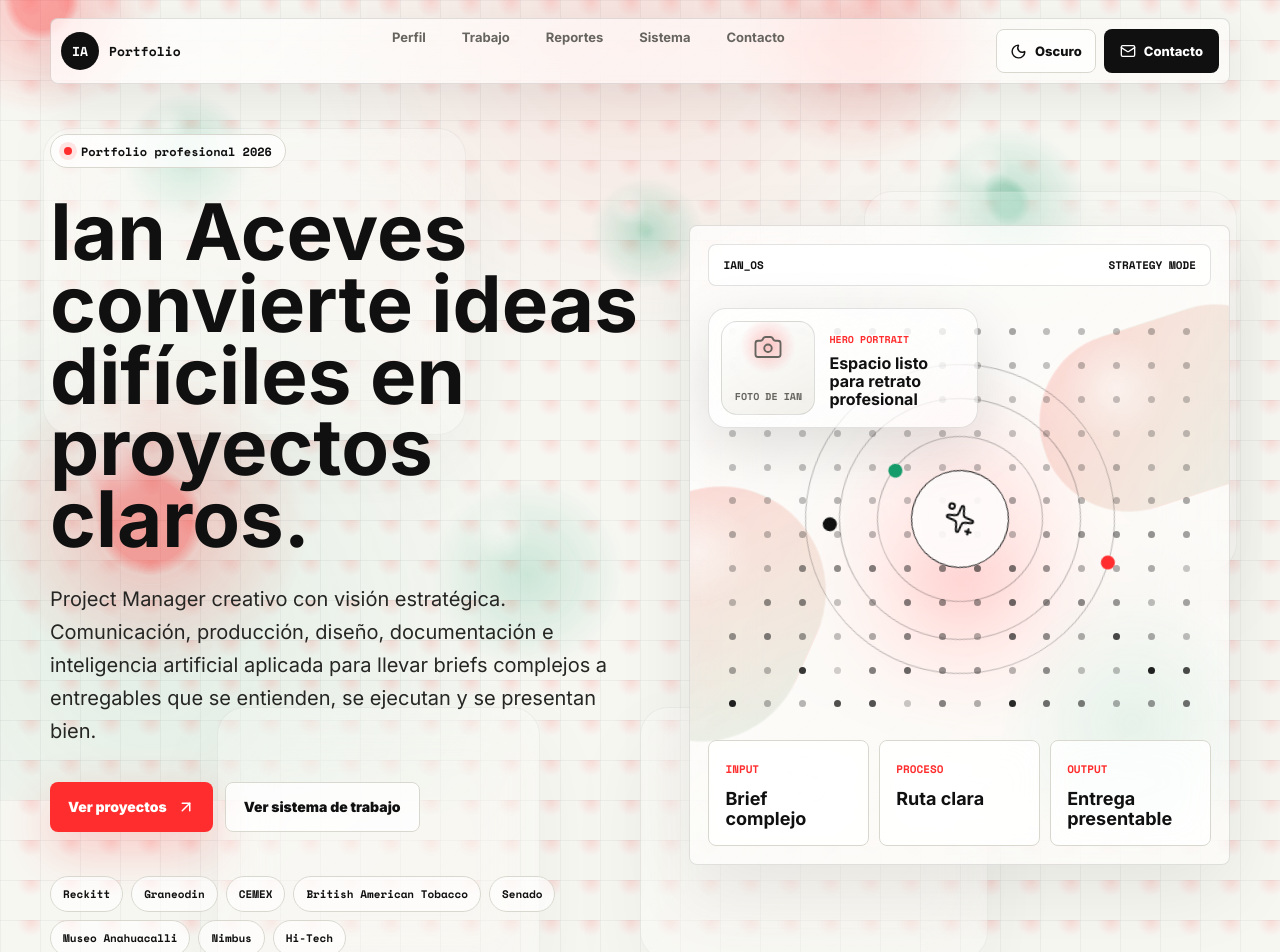
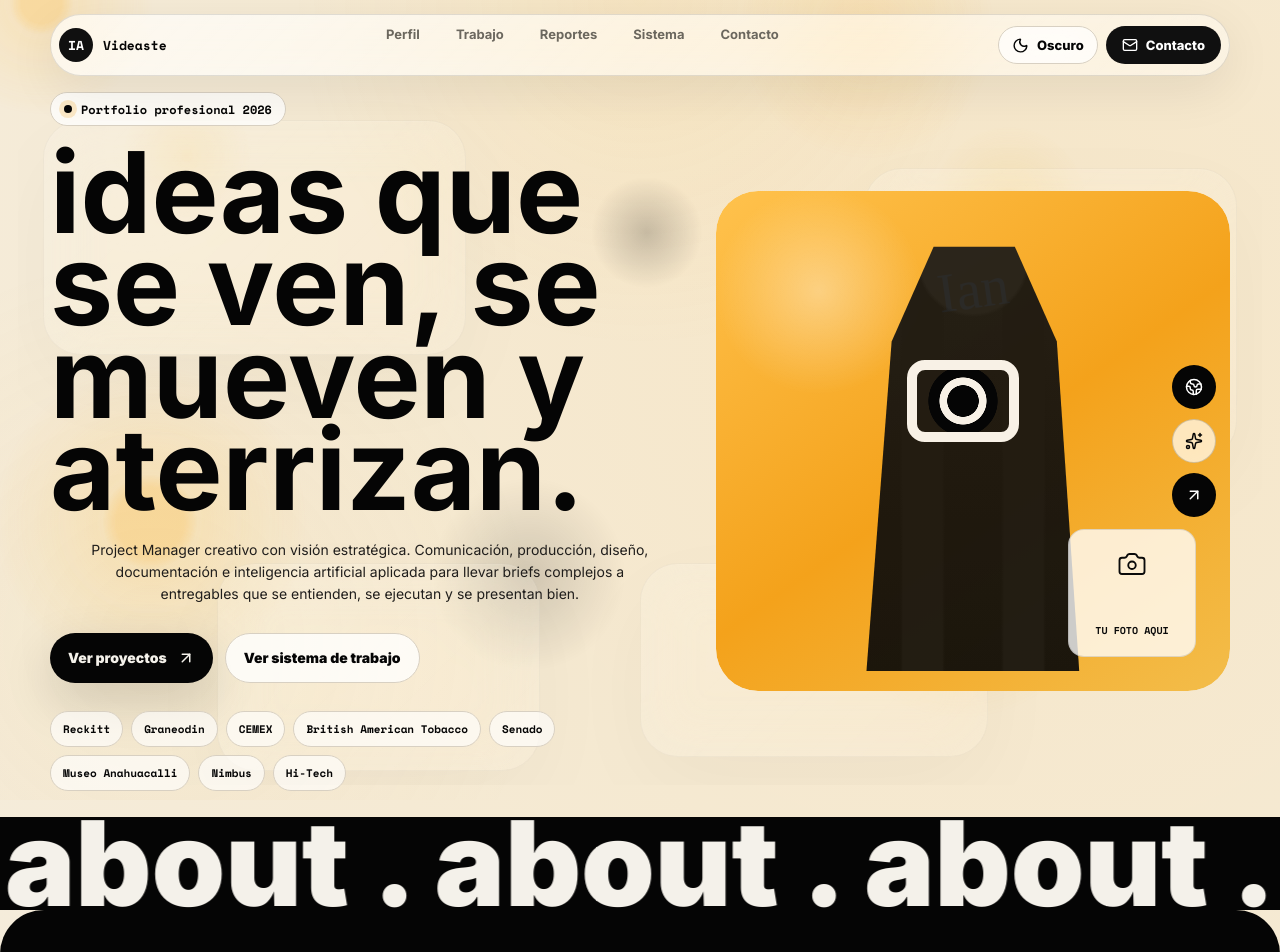
Before and after one commit to ianamb66/ian-portfolio-tech, a React (Vite) app: page / in a window 1280 px wide. Shown: the top 952 px of the page. Built offline with nearby package versions, Linux system fonts and the light colour scheme.

Commit message:
Adapt portfolio to editorial visual style

```diff
--- a/src/App.css
+++ b/src/App.css
@@ -1,19 +1,21 @@
 :root {
-  --bg: #f7f7f2;
-  --ink: #101010;
-  --muted: #66645e;
-  --line: #d9d8cf;
-  --panel: #ffffff;
-  --panel-soft: #efeee7;
+  --bg: #f4f1ea;
+  --ink: #050505;
+  --muted: #6b675e;
+  --line: #d8d0c2;
+  --panel: #fffdf7;
+  --panel-soft: #ebe5d8;
   --solid: #101010;
   --solid-text: #ffffff;
   --glass: rgba(255, 255, 255, 0.64);
   --glass-strong: rgba(255, 255, 255, 0.78);
   --glass-line: rgba(16, 16, 16, 0.12);
   --grid-line: rgba(16, 16, 16, 0.045);
-  --red: #ff2d2d;
-  --red-dark: #b90000;
-  --green: #16a06d;
+  --red: #f0a51b;
+  --red-dark: #c57700;
+  --green: #f4c04e;
+  --sun: #ffb52d;
+  --amber: #f1c35a;
   --radius: 8px;
   --shadow: 0 24px 80px rgba(16, 16, 16, 0.08);
   --mono: "Space Mono", "SFMono-Regular", Consolas, monospace;
@@ -21,21 +23,23 @@
 }
 
 html[data-theme="dark"] {
-  --bg: #08090b;
-  --ink: #f5f2ea;
-  --muted: #aaa59a;
-  --line: rgba(245, 242, 234, 0.14);
-  --panel: #111317;
-  --panel-soft: #171a20;
+  --bg: #0b0a08;
+  --ink: #f7f1e6;
+  --muted: #b6ab98;
+  --line: rgba(247, 241, 230, 0.16);
+  --panel: #15120d;
+  --panel-soft: #201b14;
   --solid: #f5f2ea;
   --solid-text: #08090b;
   --glass: rgba(18, 21, 27, 0.58);
   --glass-strong: rgba(18, 21, 27, 0.74);
   --glass-line: rgba(255, 255, 255, 0.16);
   --grid-line: rgba(255, 255, 255, 0.055);
-  --red: #ff4b4b;
-  --red-dark: #d91d1d;
-  --green: #45d19a;
+  --red: #ffb52d;
+  --red-dark: #d98900;
+  --green: #f5ca5e;
+  --sun: #ffb52d;
+  --amber: #f1c35a;
   --shadow: 0 24px 90px rgba(0, 0, 0, 0.42);
   color-scheme: dark;
 }
@@ -52,11 +56,9 @@ body {
   margin: 0;
   min-width: 320px;
   background:
-    radial-gradient(circle at 78% 4%, color-mix(in srgb, var(--red) 13%, transparent), transparent 30%),
-    linear-gradient(var(--grid-line) 1px, transparent 1px),
-    linear-gradient(90deg, var(--grid-line) 1px, transparent 1px),
+    radial-gradient(circle at 78% 4%, color-mix(in srgb, var(--sun) 18%, transparent), transparent 28%),
+    radial-gradient(circle at 18% 82%, color-mix(in srgb, var(--amber) 14%, transparent), transparent 30%),
     var(--bg);
-  background-size: 40px 40px;
   color: var(--ink);
   font-family: var(--sans);
   transition: background-color 260ms ease, color 260ms ease;
@@ -88,8 +90,8 @@ a {
   overflow: hidden;
   pointer-events: none;
   background:
-    radial-gradient(circle at 50% 0%, color-mix(in srgb, var(--red) 10%, transparent), transparent 34%),
-    radial-gradient(circle at 12% 80%, color-mix(in srgb, var(--green) 9%, transparent), transparent 30%);
+    radial-gradient(circle at 50% 0%, color-mix(in srgb, var(--sun) 9%, transparent), transparent 34%),
+    radial-gradient(circle at 12% 80%, color-mix(in srgb, var(--amber) 8%, transparent), transparent 30%);
 }
 
 .goo-filter {
@@ -102,7 +104,7 @@ a {
   position: absolute;
   inset: -18vh -12vw;
   filter: url("#liquid-goo");
-  opacity: 0.42;
+  opacity: 0.32;
   transform-origin: center;
   will-change: transform;
 }
@@ -114,10 +116,8 @@ a {
   width: var(--size);
   height: var(--size);
   border-radius: 50%;
-  background:
-    radial-gradient(circle at 35% 28%, rgba(255, 255, 255, 0.78), transparent 16%),
-    radial-gradient(circle at 50% 50%, color-mix(in srgb, var(--tone) 88%, transparent), transparent 68%);
-  opacity: 0.72;
+  background: radial-gradient(circle at 50% 50%, color-mix(in srgb, var(--tone) 88%, transparent), transparent 68%);
+  opacity: 0.68;
   transform: translate3d(0, 0, 0) scale(1);
   animation: goo-drift var(--duration) ease-in-out var(--delay) infinite alternate;
   will-change: transform;
@@ -161,7 +161,7 @@ main,
 .topbar {
   position: fixed;
   left: 50%;
-  top: 18px;
+  top: 14px;
   z-index: 50;
   width: min(1180px, calc(100% - 32px));
   transform: translateX(-50%);
@@ -169,10 +169,10 @@ main,
   grid-template-columns: auto 1fr auto;
   align-items: center;
   gap: 24px;
-  min-height: 64px;
-  padding: 10px;
+  min-height: 54px;
+  padding: 8px;
   border: 1px solid var(--glass-line);
-  border-radius: var(--radius);
+  border-radius: 999px;
   background:
     linear-gradient(135deg, color-mix(in srgb, var(--glass-strong) 88%, transparent), color-mix(in srgb, var(--glass) 72%, transparent));
   backdrop-filter: blur(24px) saturate(1.35);
@@ -201,8 +201,8 @@ main,
 .brand-mark span:first-child {
   display: grid;
   place-items: center;
-  width: 38px;
-  height: 38px;
+  width: 34px;
+  height: 34px;
   background: var(--solid);
   color: var(--solid-text);
   border-radius: 50%;
@@ -214,9 +214,9 @@ main,
 }
 
 .nav-links a {
-  min-height: 44px;
+  min-height: 38px;
   padding: 0 14px;
-  border-radius: var(--radius);
+  border-radius: 999px;
   color: var(--muted);
   font-size: 13px;
   font-weight: 700;
@@ -232,11 +232,11 @@ main,
 .nav-cta {
   justify-content: center;
   gap: 8px;
-  min-height: 44px;
+  min-height: 38px;
   padding: 0 16px;
   background: var(--solid);
   color: var(--solid-text);
-  border-radius: var(--radius);
+  border-radius: 999px;
   font-size: 13px;
   font-weight: 800;
 }
@@ -252,10 +252,10 @@ main,
   align-items: center;
   justify-content: center;
   gap: 8px;
-  min-height: 44px;
+  min-height: 38px;
   padding: 0 13px;
   border: 1px solid var(--line);
-  border-radius: var(--radius);
+  border-radius: 999px;
   background: var(--glass);
   color: var(--ink);
   font-family: var(--sans);
@@ -274,8 +274,8 @@ main,
 
 .hero-section {
   position: relative;
-  min-height: 100dvh;
-  padding: 134px 24px 72px;
+  min-height: 86dvh;
+  padding: 92px 24px 26px;
   display: grid;
   align-items: center;
 }
@@ -292,7 +292,7 @@ main,
   position: absolute;
   display: block;
   border: 1px solid var(--glass-line);
-  border-radius: 28px;
+  border-radius: 38px;
   background:
     linear-gradient(135deg, color-mix(in srgb, var(--glass-strong) 82%, transparent), color-mix(in srgb, var(--glass) 58%, transparent)),
     radial-gradient(circle at 28% 18%, rgba(255, 255, 255, 0.34), transparent 28%);
@@ -301,7 +301,7 @@ main,
     0 30px 90px rgba(0, 0, 0, 0.12);
   backdrop-filter: blur(28px) saturate(1.45);
   -webkit-backdrop-filter: blur(28px) saturate(1.45);
-  opacity: 0.38;
+  opacity: 0.28;
   will-change: transform, opacity;
 }
 
@@ -344,8 +344,8 @@ main,
   position: relative;
   z-index: 2;
   display: grid;
-  grid-template-columns: minmax(0, 1.05fr) minmax(420px, 0.95fr);
-  gap: 42px;
+  grid-template-columns: minmax(0, 1.02fr) minmax(390px, 0.82fr);
+  gap: 26px;
   align-items: center;
 }
 
@@ -368,9 +368,9 @@ main,
 .live-dot {
   width: 8px;
   height: 8px;
-  background: var(--red);
+  background: var(--ink);
   border-radius: 50%;
-  box-shadow: 0 0 0 5px rgba(255, 45, 45, 0.12);
+  box-shadow: 0 0 0 5px color-mix(in srgb, var(--red) 22%, transparent);
 }
 
 h1,
@@ -381,26 +381,28 @@ p {
 }
 
 .hero-copy h1 {
-  max-width: 760px;
-  margin-top: 28px;
-  font-size: 78px;
-  line-height: 0.92;
+  max-width: 880px;
+  margin-top: 20px;
+  font-size: clamp(64px, 8.8vw, 124px);
+  line-height: 0.82;
   letter-spacing: 0;
+  text-transform: lowercase;
 }
 
 .hero-lede {
-  max-width: 720px;
-  margin-top: 28px;
+  max-width: 560px;
+  margin: 24px auto 0;
   color: color-mix(in srgb, var(--ink) 74%, var(--muted));
-  font-size: 20px;
-  line-height: 1.65;
+  font-size: 14px;
+  line-height: 1.55;
+  text-align: center;
 }
 
 .hero-actions {
   display: flex;
   flex-wrap: wrap;
   gap: 12px;
-  margin-top: 34px;
+  margin-top: 28px;
 }
 
 .primary-action,
@@ -409,15 +411,15 @@ p {
   gap: 10px;
   min-height: 50px;
   padding: 0 18px;
-  border-radius: var(--radius);
+  border-radius: 999px;
   font-size: 14px;
   font-weight: 850;
 }
 
 .primary-action {
-  background: var(--red);
-  color: #fff;
-  box-shadow: 0 18px 50px rgba(255, 45, 45, 0.24);
+  background: var(--ink);
+  color: var(--bg);
+  box-shadow: 0 18px 50px rgba(16, 16, 16, 0.16);
 }
 
 .primary-action:hover {
@@ -436,7 +438,7 @@ p {
   display: flex;
   flex-wrap: wrap;
   gap: 8px;
-  margin-top: 44px;
+  margin-top: 28px;
 }
 
 .client-strip span,
@@ -469,6 +471,165 @@ p {
   overflow: hidden;
   backdrop-filter: blur(30px) saturate(1.45);
   -webkit-backdrop-filter: blur(30px) saturate(1.45);
+}
+
+.poster-panel {
+  position: relative;
+  min-height: 500px;
+  border-radius: 42px;
+  overflow: hidden;
+}
+
+.poster-photo {
+  position: relative;
+  min-height: 500px;
+  display: grid;
+  place-items: end center;
+  padding: 34px;
+  border-radius: 42px;
+  background:
+    radial-gradient(circle at 20% 20%, rgba(255, 255, 255, 0.36), transparent 18%),
+    linear-gradient(145deg, #ffc24d 0%, #f4a21b 52%, #f3bd4a 100%);
+  box-shadow: var(--shadow);
+  isolation: isolate;
+}
+
+.poster-photo::before {
+  content: "";
+  position: absolute;
+  left: 50%;
+  bottom: 20px;
+  z-index: 1;
+  width: min(58%, 280px);
+  aspect-ratio: 0.62;
+  transform: translateX(-50%);
+  border-radius: 42% 42% 12% 12%;
+  background:
+    radial-gradient(circle at 50% 9%, #1a1a1a 0 12%, transparent 13%),
+    linear-gradient(90deg, transparent 0 24%, #111 25% 39%, transparent 40% 60%, #111 61% 75%, transparent 76%),
+    linear-gradient(#151515, #090909);
+  clip-path: polygon(21% 27%, 36% 6%, 65% 6%, 80% 27%, 88% 100%, 12% 100%);
+  opacity: 0.92;
+}
+
+.poster-photo::after {
+  content: "";
+  position: absolute;
+  left: 48%;
+  top: 42%;
+  z-index: 3;
+  width: 92px;
+  height: 62px;
+  transform: translate(-50%, -50%);
+  border: 10px solid #f8f1e6;
+  border-radius: 18px;
+  background:
+    radial-gradient(circle, #050505 0 28%, #f8f1e6 29% 42%, #050505 43% 62%, transparent 63%);
+}
+
+.photo-script {
+  position: absolute;
+  left: 50%;
+  top: 70px;
+  transform: translateX(-50%) rotate(-8deg);
+  color: rgba(255, 255, 255, 0.72);
+  font-family: "Brush Script MT", "Segoe Script", cursive;
+  font-size: 56px;
+  line-height: 1;
+}
+
+.poster-panel .portrait-frame {
+  position: relative;
+  z-index: 4;
+  width: 128px;
+  align-self: end;
+  margin-left: auto;
+  color: #0a0a0a;
+  background: rgba(255, 255, 255, 0.78);
+}
+
+.poster-side-actions {
+  position: absolute;
+  right: 14px;
+  top: 50%;
+  z-index: 5;
+  display: grid;
+  gap: 10px;
+  transform: translateY(-50%);
+}
+
+.poster-side-actions span {
+  display: grid;
+  place-items: center;
+  width: 44px;
+  height: 44px;
+  border: 1px solid rgba(0, 0, 0, 0.18);
+  border-radius: 50%;
+  background: rgba(255, 255, 255, 0.72);
+  backdrop-filter: blur(18px) saturate(1.3);
+  -webkit-backdrop-filter: blur(18px) saturate(1.3);
+}
+
+.poster-side-actions span:first-child,
+.poster-side-actions span:last-child {
+  background: #050505;
+  color: #fff;
+}
+
+.poster-stats {
+  position: absolute;
+  left: -92%;
+  right: calc(100% + 22px);
+  bottom: 4px;
+  display: grid;
+  grid-template-columns: repeat(2, 1fr);
+  gap: 18px;
+}
+
+.poster-stats strong {
+  display: block;
+  font-size: 42px;
+  font-style: italic;
+  line-height: 0.9;
+}
+
+.poster-stats span {
+  display: block;
+  margin-top: 8px;
+  color: var(--muted);
+  font-size: 10px;
+  font-weight: 700;
+  line-height: 1.3;
+  text-transform: lowercase;
+}
+
+.word-marquee {
+  position: relative;
+  z-index: 2;
+  width: 100%;
+  overflow: hidden;
+  background: var(--ink);
+  color: var(--bg);
+  white-space: nowrap;
+}
+
+.word-marquee div {
+  display: inline-flex;
+  min-width: max-content;
+  will-change: transform;
+}
+
+.word-marquee span {
+  padding-right: 18px;
+  font-size: clamp(48px, 10vw, 118px);
+  font-weight: 950;
+  line-height: 0.78;
+  letter-spacing: 0;
+  text-transform: lowercase;
+}
+
+.word-marquee span::after {
+  content: " .";
 }
 
 .liquid-panel::before {
@@ -710,12 +871,12 @@ p {
 }
 
 .section-block {
-  padding: 96px 0;
+  padding: 86px 0;
 }
 
 .section-kicker {
   margin-bottom: 18px;
-  color: var(--red);
+  color: var(--red-dark);
 }
 
 .two-column,
@@ -730,9 +891,10 @@ p {
 
 .section-title {
   max-width: 720px;
-  font-size: 52px;
-  line-height: 1;
+  font-size: clamp(44px, 6.5vw, 88px);
+  line-height: 0.88;
   letter-spacing: 0;
+  text-transform: lowercase;
 }
 
 .profile-copy,
@@ -745,6 +907,37 @@ p {
 .profile-copy {
   display: grid;
   gap: 18px;
+}
+
+.profile-section {
+  width: 100%;
+  max-width: none;
+  padding: 92px max(16px, calc((100vw - 1180px) / 2));
+  border-radius: 44px 44px 0 0;
+  background: #050505;
+  color: #f8f1e6;
+}
+
+.profile-section .section-kicker {
+  color: var(--red);
+}
+
+.profile-section .profile-copy,
+.profile-section .capability-card p,
+.profile-section .client-card p {
+  color: rgba(248, 241, 230, 0.72);
+}
+
+.profile-section .capability-card,
+.profile-section .client-card {
+  border-color: rgba(248, 241, 230, 0.16);
+  background: rgba(248, 241, 230, 0.055);
+}
+
+.profile-section .client-mark {
+  border-color: rgba(248, 241, 230, 0.86);
+  background: var(--red);
+  color: #050505;
 }
 
 .capability-grid {
@@ -763,15 +956,15 @@ p {
 .tools-panel,
 .contact-panel {
   border: 1px solid var(--line);
-  border-radius: var(--radius);
+  border-radius: 24px;
   background: var(--glass);
   backdrop-filter: blur(22px) saturate(1.24);
   -webkit-backdrop-filter: blur(22px) saturate(1.24);
 }
 
 .capability-card {
-  min-height: 236px;
-  padding: 22px;
+  min-height: 250px;
+  padding: 24px;
 }
 
 .capability-card svg {
@@ -836,7 +1029,7 @@ p {
 }
 
 .work-section {
-  border-top: 1px solid var(--line);
+  border-top: 0;
 }
 
 .project-grid {
@@ -848,7 +1041,7 @@ p {
 
 .project-card {
   display: block;
-  min-height: 342px;
+  min-height: 390px;
   padding: 12px;
   color: inherit;
   text-decoration: none;
@@ -862,18 +1055,16 @@ p {
 }
 
 .project-visual {
-  min-height: 140px;
+  min-height: 170px;
   display: flex;
   align-items: flex-end;
   padding: 16px;
   border: 1px solid var(--glass-line);
-  border-radius: var(--radius);
+  border-radius: 22px;
   background:
-    radial-gradient(circle at 80% 24%, color-mix(in srgb, var(--red) 38%, transparent), transparent 18%),
-    linear-gradient(var(--grid-line) 1px, transparent 1px),
-    linear-gradient(90deg, var(--grid-line) 1px, transparent 1px),
+    radial-gradient(circle at 80% 24%, color-mix(in srgb, var(--sun) 60%, transparent), transparent 24%),
+    radial-gradient(circle at 22% 86%, color-mix(in srgb, var(--ink) 12%, transparent), transparent 20%),
     var(--panel-soft);
-  background-size: auto, 18px 18px, 18px 18px, auto;
 }
 
 .project-visual span {
@@ -895,8 +1086,9 @@ p {
 .project-card h3 {
   margin-top: 28px;
   padding: 0 10px;
-  font-size: 30px;
-  line-height: 1;
+  font-size: 34px;
+  line-height: 0.92;
+  font-style: italic;
 }
 
 .project-card p {
@@ -1214,7 +1406,7 @@ p {
 
 .web-card {
   overflow: hidden;
-  background: var(--glass);
+  background: var(--panel);
   transition: transform 220ms ease, border-color 220ms ease;
   backdrop-filter: blur(22px) saturate(1.2);
   -webkit-backdrop-filter: blur(22px) saturate(1.2);
@@ -1238,7 +1430,7 @@ p {
   object-fit: cover;
   object-position: top center;
   border-bottom: 1px solid var(--line);
-  filter: saturate(0.92) contrast(1.02);
+  filter: grayscale(0.16) saturate(0.9) contrast(1.04);
 }
 
 .web-card-body {
@@ -1259,8 +1451,9 @@ p {
 
 .web-card-body h3 {
   margin-top: 8px;
-  font-size: 26px;
+  font-size: 32px;
   line-height: 1;
+  font-style: italic;
 }
 
 .system-section {
@@ -1269,7 +1462,7 @@ p {
 
 .process-board {
   padding: 12px;
-  background: var(--solid);
+  background: var(--ink);
 }
 
 .process-row {
@@ -1357,8 +1550,9 @@ p {
   gap: 32px;
   align-items: end;
   padding: 34px;
-  background: var(--solid);
-  color: var(--solid-text);
+  border-radius: 34px;
+  background: var(--ink);
+  color: var(--bg);
 }
 
 .contact-panel h2 {
--- a/src/App.jsx
+++ b/src/App.jsx
@@ -315,14 +315,14 @@ const tools = [
 ]
 
 const liquidDots = [
-  { x: '4vw', y: '8vh', size: '220px', delay: '0s', duration: '18s', tone: 'var(--red)' },
-  { x: '18vw', y: '28vh', size: '120px', delay: '-7s', duration: '15s', tone: 'var(--green)' },
-  { x: '68vw', y: '10vh', size: '260px', delay: '-3s', duration: '21s', tone: 'var(--red)' },
-  { x: '82vw', y: '34vh', size: '150px', delay: '-11s', duration: '16s', tone: 'var(--green)' },
-  { x: '10vw', y: '68vh', size: '320px', delay: '-5s', duration: '24s', tone: 'var(--red)' },
-  { x: '42vw', y: '76vh', size: '180px', delay: '-13s', duration: '19s', tone: 'var(--green)' },
-  { x: '76vw', y: '78vh', size: '300px', delay: '-9s', duration: '22s', tone: 'var(--red)' },
-  { x: '56vw', y: '44vh', size: '110px', delay: '-15s', duration: '14s', tone: 'var(--green)' },
+  { x: '4vw', y: '8vh', size: '220px', delay: '0s', duration: '18s', tone: 'var(--sun)' },
+  { x: '18vw', y: '28vh', size: '120px', delay: '-7s', duration: '15s', tone: 'var(--amber)' },
+  { x: '68vw', y: '10vh', size: '260px', delay: '-3s', duration: '21s', tone: 'var(--sun)' },
+  { x: '82vw', y: '34vh', size: '150px', delay: '-11s', duration: '16s', tone: 'var(--amber)' },
+  { x: '10vw', y: '68vh', size: '320px', delay: '-5s', duration: '24s', tone: 'var(--sun)' },
+  { x: '42vw', y: '76vh', size: '180px', delay: '-13s', duration: '19s', tone: 'var(--ink)' },
+  { x: '76vw', y: '78vh', size: '300px', delay: '-9s', duration: '22s', tone: 'var(--amber)' },
+  { x: '56vw', y: '44vh', size: '110px', delay: '-15s', duration: '14s', tone: 'var(--ink)' },
 ]
 
 const glassShards = ['hero-glass-a', 'hero-glass-b', 'hero-glass-c', 'hero-glass-d']
@@ -373,58 +373,41 @@ function GlassCurtain() {
   )
 }
 
-function DotMatrix() {
-  const dots = useMemo(() => Array.from({ length: 168 }, (_, index) => index), [])
-
+function WordMarquee({ words }) {
   return (
-    <div className="dot-matrix" aria-hidden="true">
-      {dots.map((dot) => (
-        <span key={dot} />
-      ))}
+    <div className="word-marquee" aria-hidden="true">
+      <div>
+        {[...words, ...words].map((word, index) => (
+          <span key={`${word}-${index}`}>{word}</span>
+        ))}
+      </div>
     </div>
   )
 }
 
 function SignalPanel() {
   return (
-    <div className="signal-panel liquid-panel reveal">
-      <span className="liquid-layer liquid-layer-a" />
-      <span className="liquid-layer liquid-layer-b" />
-      <div className="panel-top">
-        <span>IAN_OS</span>
-        <span>STRATEGY MODE</span>
-      </div>
-      <div className="portrait-card liquid-card">
+    <div className="poster-panel liquid-panel reveal">
+      <div className="poster-photo" aria-label="Espacio para foto de Ian">
+        <span className="photo-script">Ian</span>
         <div className="portrait-frame">
           <Camera size={30} strokeWidth={1.5} />
-          <span>Foto de Ian</span>
+          <span>Tu foto aqui</span>
+        </div>
+      </div>
+      <div className="poster-side-actions" aria-hidden="true">
+        <span><Globe2 size={18} /></span>
+        <span><Sparkles size={18} /></span>
+        <span><ArrowUpRight size={18} /></span>
+      </div>
+      <div className="poster-stats">
+        <div>
+          <strong>+250k</strong>
+          <span>alcance potencial en reportes y campañas</span>
         </div>
         <div>
-          <small>Hero portrait</small>
-          <strong>Espacio listo para retrato profesional</strong>
-        </div>
-      </div>
-      <DotMatrix />
-      <div className="core-orbit" aria-hidden="true">
-        <span className="orbit orbit-a" />
-        <span className="orbit orbit-b" />
-        <span className="orbit orbit-c" />
-        <div className="core">
-          <Sparkles size={32} strokeWidth={1.6} />
-        </div>
-      </div>
-      <div className="signal-stack">
-        <div>
-          <small>Input</small>
-          <strong>Brief complejo</strong>
-        </div>
-        <div>
-          <small>Proceso</small>
-          <strong>Ruta clara</strong>
-        </div>
-        <div>
-          <small>Output</small>
-          <strong>Entrega presentable</strong>
+          <strong>+800h</strong>
+          <span>de produccion, analisis y entrega visual</span>
         </div>
       </div>
     </div>
@@ -640,14 +623,6 @@ function App() {
           )
         })
 
-        if (document.querySelector('.core-orbit')) {
-          gsap.to('.core-orbit', {
-            rotate: 360,
-            duration: 24,
-            ease: 'none',
-            repeat: -1,
-          })
-        }
         if (document.querySelector('.dot-matrix span')) {
           gsap.to('.dot-matrix span', {
             opacity: () => gsap.utils.random(0.18, 1),
@@ -763,6 +738,14 @@ function App() {
             },
           })
         }
+        if (document.querySelector('.word-marquee div')) {
+          gsap.to('.word-marquee div', {
+            xPercent: -50,
+            duration: 28,
+            ease: 'none',
+            repeat: -1,
+          })
+        }
       }
     }, rootRef)
 
@@ -776,7 +759,7 @@ function App() {
       <nav className="topbar" aria-label="Navegación principal">
         <a className="brand-mark" href="/" aria-label="Ir al inicio">
           <span>IA</span>
-          <span>Portfolio</span>
+          <span>Videaste</span>
         </a>
         <div className="nav-links">
           {navItems.map(([label, href]) => (
@@ -810,7 +793,7 @@ function App() {
                 <span className="live-dot" />
                 Portfolio profesional 2026
               </div>
-              <h1 className="reveal">Ian Aceves convierte ideas difíciles en proyectos claros.</h1>
+              <h1 className="reveal">ideas que se ven, se mueven y aterrizan.</h1>
               <p className="hero-lede reveal">
                 Project Manager creativo con visión estratégica. Comunicación, producción, diseño,
                 documentación e inteligencia artificial aplicada para llevar briefs complejos a
@@ -834,6 +817,8 @@ function App() {
             <SignalPanel />
           </div>
         </section>
+
+        <WordMarquee words={['about', 'about', 'about', 'about']} />
 
         <section id="perfil" className="section-block profile-section">
           <div className="section-kicker reveal">Perfil</div>
@@ -876,6 +861,8 @@ function App() {
           </div>
         </section>
 
+        <WordMarquee words={['portfolio', 'portfolio', 'portfolio']} />
+
         <section id="trabajo" className="section-block work-section">
           <div className="section-header">
             <div>
@@ -908,6 +895,8 @@ function App() {
             ))}
           </div>
         </section>
+
+        <WordMarquee words={['reportes', 'webs', 'html', 'interfaces']} />
 
         <section id="webs" className="section-block web-section">
           <div className="section-header">
```
